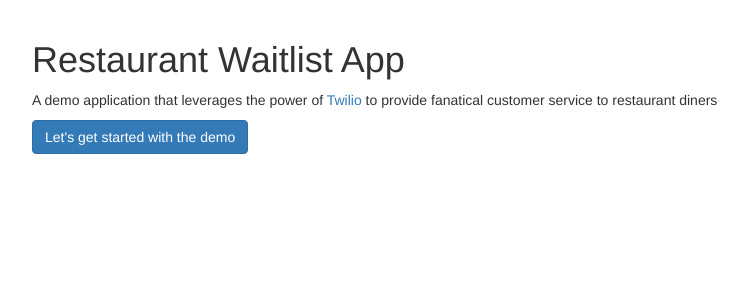
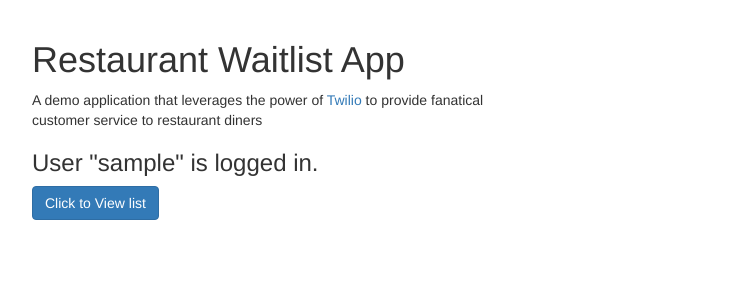
Before and after one commit to iispokon/restaurant_waitlist, a Django app: page / in a window 1280 px wide. Shown: the part 51-351 px from the top of the page, without its empty margins (38-786 px from the left). Run offline with Django 3.2, Linux system fonts and the light colour scheme; the visitor is signed in with stand-in values (Sample User, id 1); some libraries are stand-ins or nearby versions.

Commit message:
Styling and UX tweaks

```diff
--- a/guestlist/urls.py
+++ b/guestlist/urls.py
@@ -1,4 +1,5 @@
 from django.conf.urls import url
+from django.contrib.auth.views import login, logout
 
 from .views import GuestListView, GuestCreateView, GuestDetailView, GuestUpdateView, GuestDeleteView, GuestPageView, GuestActionView
 
@@ -6,16 +7,16 @@ from .views import GuestListView, GuestCreateView, GuestDetailView, GuestUpdateV
 urlpatterns = [
     # List and detail views
     url(r'^$', GuestListView.as_view(), name='list_guests'),
-    url(r'^/(?P<code>[0-9A-Z]+)$', GuestDetailView.as_view(), name='view_guest'),
+    url(r'^(?P<code>[0-9A-Z]+)$', GuestDetailView.as_view(), name='view_guest'),
 
-    url(r'^/login/$', 'django.contrib.auth.views.login', name='login_user'),
-    url(r'^/logout/$', 'django.contrib.auth.views.logout', name='logout_user'),
+    url(r'^login/$', login, name='login_user'),
+    url(r'^logout/$', logout, name='logout_user'),
 
     # Create, update, delete
-    url(r'^/new$', GuestCreateView.as_view(), name='new_guest'),
-    url(r'^/(?P<code>[0-9A-Z]+)/edit$', GuestUpdateView.as_view(), name='edit_guest'),
-    url(r'^/(?P<code>[0-9A-Z]+)/delete$', GuestDeleteView.as_view(), name='delete_guest'),
+    url(r'^new$', GuestCreateView.as_view(), name='new_guest'),
+    url(r'^(?P<code>[0-9A-Z]+)/edit$', GuestUpdateView.as_view(), name='edit_guest'),
+    url(r'^(?P<code>[0-9A-Z]+)/delete$', GuestDeleteView.as_view(), name='delete_guest'),
 
-    url(r'^/(?P<code>[0-9A-Z]+)/page$', GuestPageView.as_view(), name='page_guest'),
-    url(r'^/action/$', GuestActionView.as_view(), name='guest_action'),
+    url(r'^(?P<code>[0-9A-Z]+)/page$', GuestPageView.as_view(), name='page_guest'),
+    url(r'^action/$', GuestActionView.as_view(), name='guest_action'),
 ]
--- a/queue_app/settings/common.py
+++ b/queue_app/settings/common.py
@@ -25,7 +25,6 @@ SECRET_KEY = 'hh3z(sr-12*@do^5+@p3v_tzy0i6h&!uea50*i^k-5-5ivqwrj'
 DEBUG = False
 
 ALLOWED_HOSTS = ['127.0.0.1']
-
 
 # Twilio API
 TWILIO_NUMBER = os.environ.get('TWILIO_NUMBER')
--- a/queue_app/urls.py
+++ b/queue_app/urls.py
@@ -20,7 +20,7 @@ from guestlist import views
 
 urlpatterns = [
     url(r'^$', TemplateView.as_view(template_name='index.html'), name='home'),
-    url(r'^guestlist', include('guestlist.urls')),
+    url(r'^guestlist/', include('guestlist.urls')),
 
     url(r'^admin/', admin.site.urls),
 ]
--- a/templates/base.html
+++ b/templates/base.html
@@ -5,7 +5,7 @@
   <head>
     <meta charset="utf-8">
     <meta http-equiv="x-ua-compatible" content="ie=edge">
-    <title>{% block title %}{% endblock title %} - Twilio Demo</title>
+    <title>{% block title %}{% endblock title %} - A Twilio Demo</title>
     <meta name="viewport" content="width=device-width, initial-scale=1.0">
 
     <!-- HTML5 shim, for IE6-8 support of HTML5 elements -->
--- a/templates/guestlist/guest_detail.html
+++ b/templates/guestlist/guest_detail.html
@@ -6,7 +6,7 @@
 
 {% block content %}
   <div class="row">
-    <div class="col-lg-9">
+    <div class="col-lg-7">
       <div class="page-header">
         <h1>Guest</h1>
       </div>
@@ -20,7 +20,9 @@
         <dd>{{ guest.number_of_guests }}</dd>
       </dl>
 
-      <a class="btn btn-default" href="{% url 'list_guests' %}">Back to list</a>
+      {% if not user.is_anonymous %}
+        <a class="btn btn-default" href="{% url 'list_guests' %}">Back to list</a>
+      {% endif %}
       <a class="btn btn-default" href="{% url 'edit_guest' guest.code %}">Edit</a>
       <a class="btn btn-danger" data-method="delete" href="{% url 'delete_guest' guest.code %}">Delete</a>
     </div>
--- a/templates/index.html
+++ b/templates/index.html
@@ -4,7 +4,7 @@
 
 {% block content %}
   <div class="row">
-    <div class="col-lg-9">
+    <div class="col-lg-5">
 
       <h1>Restaurant Waitlist App</h1>
 
@@ -12,7 +12,16 @@
         provide fanatical customer service to restaurant diners
       <p>
         <td>
-          <a class="btn btn-primary btn-cs" href="{% url 'list_guests' %}">Let's get started with the demo</a>
+          {% if not user.is_anonymous %}
+          <h3>User "{{ user.username }}" is logged in. </h3>
+          {% endif %}
+          <a class="btn btn-primary btn-cs" href="{% url 'list_guests' %}">
+            {% if user.is_anonymous %}
+              Let's get started with the demo
+            {% else %}
+              Click to View list
+            {% endif %}
+          </a>
         </td>
       </p>
     </div>
```
Also changed, not shown: guestlist/models.py (+9 -7 lines), guestlist/views.py (+17 -1 lines), templates/guestlist/guest_list.html (+10 -10 lines), templates/registration/login.html (+5 -6 lines).
